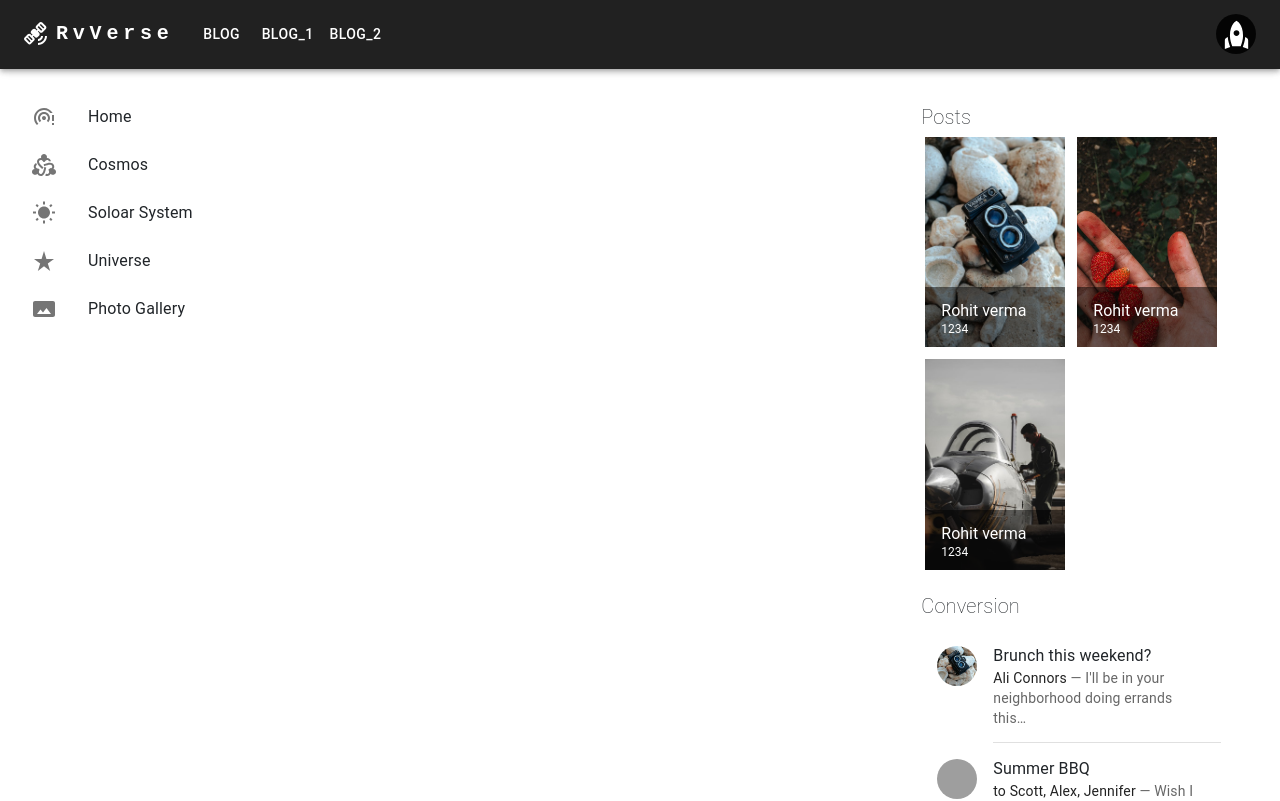
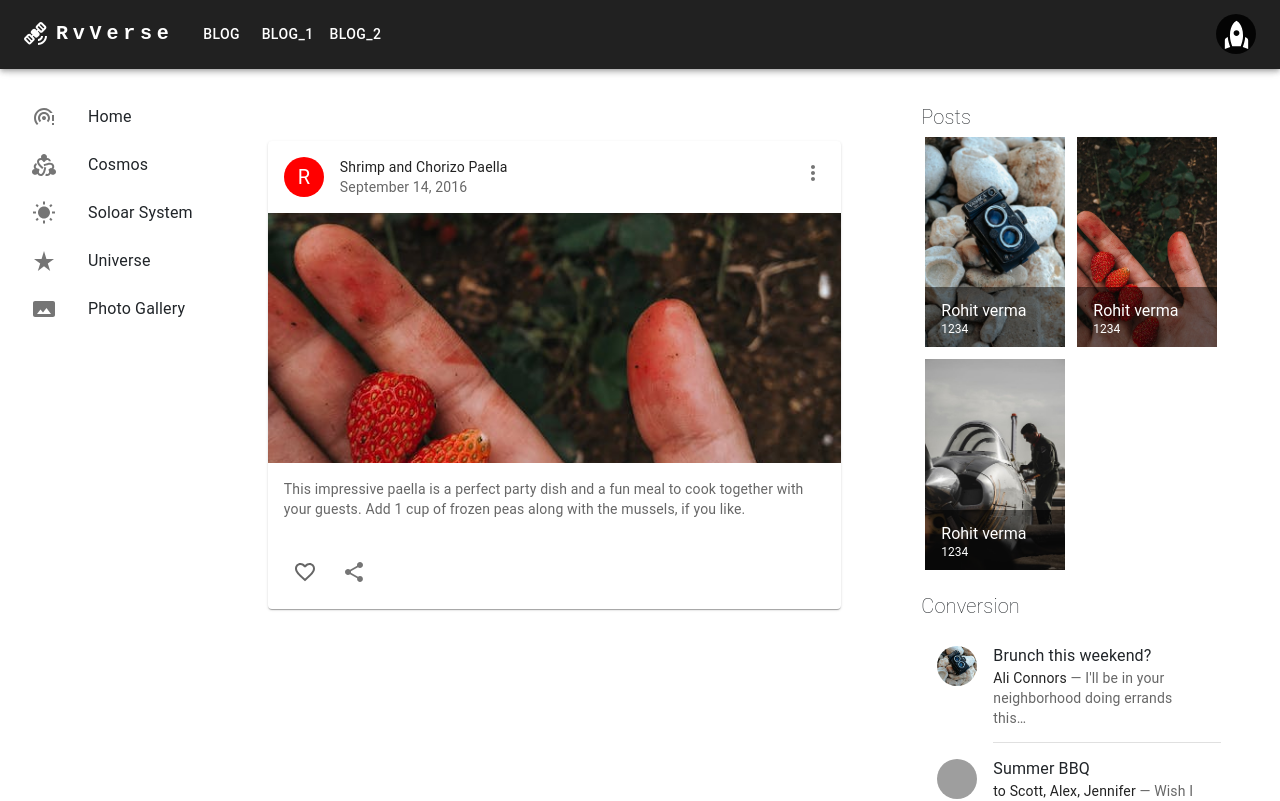
Before and after one commit to 07rv/firebase, a React (Create React App) app: page /blog in a window 1280 px wide. Shown: the top 801 px of the page. Built offline with nearby package versions, Linux system fonts and the light colour scheme; grey boxes are pictures that could not be loaded.

Commit message:
Update Blog.jsx

```diff
--- a/src/Components/Blog.jsx
+++ b/src/Components/Blog.jsx
@@ -1,9 +1,53 @@
-import { Box } from '@mui/material'
 import React from 'react'
+import { Card, Box, Typography, Avatar, CardHeader, IconButton,
+        CardMedia, CardContent, CardActions, Checkbox
+} from '@mui/material'
+import FavoriteBorder from '@mui/icons-material/FavoriteBorder';
+import Favorite from '@mui/icons-material/Favorite';
+import ShareIcon from '@mui/icons-material/Share';
+import MoreVertIcon from '@mui/icons-material/MoreVert';
+import post from "../Images/img4.jpeg";
 
 const Blog = () => {
   return (
     <Box flex={4} p={2}>
+      <Card sx={{margin:5}}>
+    <CardHeader
+      avatar={
+        <Avatar sx={{ bgcolor: "red" }} aria-label="recipe">
+          R
+        </Avatar>
+      }
+      action={
+        <IconButton aria-label="settings">
+          <MoreVertIcon />
+        </IconButton>
+      }
+      title="Shrimp and Chorizo Paella"
+      subheader="September 14, 2016"
+    />
+    <CardMedia
+      component="img"
+      height="250"
+      image={post}
+      alt="Paella dish"
+    />
+    <CardContent>
+      <Typography variant="body2" color="text.secondary">
+        This impressive paella is a perfect party dish and a fun meal to cook
+        together with your guests. Add 1 cup of frozen peas along with the mussels,
+        if you like.
+      </Typography>
+    </CardContent>
+    <CardActions disableSpacing>
+      <IconButton aria-label="add to favorites">
+        <Checkbox icon={<FavoriteBorder />} checkedIcon={<Favorite sx={{color:"red"}}/>} />
+      </IconButton>
+      <IconButton aria-label="share">
+        <ShareIcon />
+      </IconButton>
+    </CardActions>
+  </Card>
     </Box>
   )
 }
```
